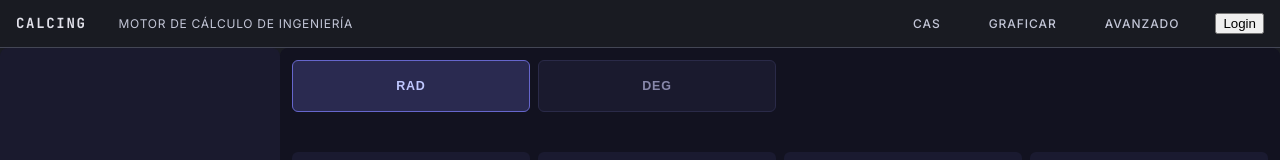
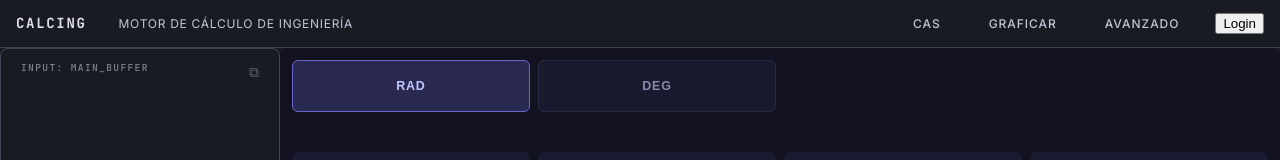
Before and after one commit to Juanes-aa/CalcIng, a React (Vite) app in the folder frontend/: page / in a window 1280 px wide. Shown: the top 160 px of the page. Built offline with nearby package versions, Linux system fonts and the light colour scheme.

Commit message:
design(D3): restyle CalculatorDisplay with tokens, label, copy icon, error state

```diff
--- a/frontend/src/components/CalculatorDisplay/CalculatorDisplay.module.css
+++ b/frontend/src/components/CalculatorDisplay/CalculatorDisplay.module.css
@@ -1,36 +1,76 @@
 .display {
-  background-color: #1a1a2e;
-  border-radius: 8px;
-  padding: 16px 20px;
-  text-align: right;
+  position: relative;
+  background-color: var(--color-surface-low);
+  border-radius: var(--radius-md);
+  border: 1px solid var(--color-outline);
+  padding: var(--space-4) var(--space-5);
+  padding-top: var(--space-8);
   width: 100%;
   box-sizing: border-box;
-  min-height: 80px;
+  min-height: 96px;
   display: flex;
   flex-direction: column;
   justify-content: space-between;
-  gap: 4px;
+  gap: var(--space-2);
+}
+
+.display::before {
+  content: "INPUT: MAIN_BUFFER";
+  position: absolute;
+  top: var(--space-3);
+  left: var(--space-5);
+  font-family: var(--font-mono);
+  font-size: 0.6rem;
+  font-weight: var(--weight-medium);
+  letter-spacing: 0.14em;
+  color: var(--color-on-surface-dim);
+  text-transform: uppercase;
+  opacity: 0.6;
+}
+
+.display::after {
+  content: "⧉";
+  position: absolute;
+  top: var(--space-3);
+  right: var(--space-5);
+  font-size: var(--text-sm);
+  color: var(--color-on-surface-dim);
+  opacity: 0.4;
+  cursor: pointer;
+  transition: opacity var(--transition-normal);
+}
+
+.display:hover::after {
+  opacity: 0.8;
 }
 
 .expression {
-  font-size: 0.9rem;
-  color: #8888aa;
-  min-height: 1.2em;
+  font-family: var(--font-mono);
+  font-size: var(--text-base);
+  color: var(--color-on-surface-dim);
+  min-height: 1.4em;
   overflow: hidden;
   text-overflow: ellipsis;
   white-space: nowrap;
+  text-align: right;
+  display: block;
 }
 
 .result {
-  font-size: 2rem;
-  font-weight: 600;
-  color: #e0e0ff;
+  font-family: var(--font-mono);
+  font-size: var(--text-4xl);
+  font-weight: var(--weight-bold);
+  color: var(--color-success);
   overflow: hidden;
   text-overflow: ellipsis;
   white-space: nowrap;
+  text-align: right;
+  display: block;
+  line-height: 1.1;
+  transition: color var(--transition-fast);
 }
 
 .result.error {
-  color: #ff6b6b;
-  font-size: 1.2rem;
+  color: var(--color-error);
+  font-size: var(--text-2xl);
 }
```
